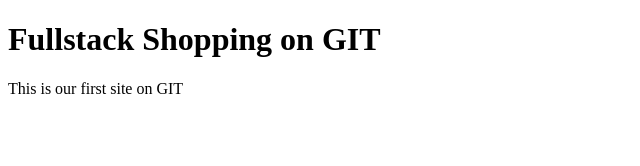
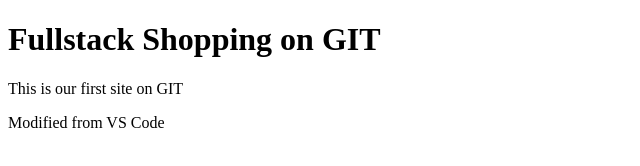
Before and after one commit to fullstack-shopping/fullstack-shopping.github.io, a plain HTML site: page index.html in a window 1280 px wide. Shown: the whole page, without its empty margins (0-640 px from the left). Drawn offline with Linux system fonts and the light colour scheme.

Commit message:
Update index.html
2nd Para added

```diff
--- a/index.html
+++ b/index.html
@@ -4,5 +4,6 @@
 <body>
   <h1>Fullstack Shopping on GIT </h1>
   <p> This is our first site on GIT </p>
+  <p> Modified from VS Code</p>
 </body>
 </html>
```
